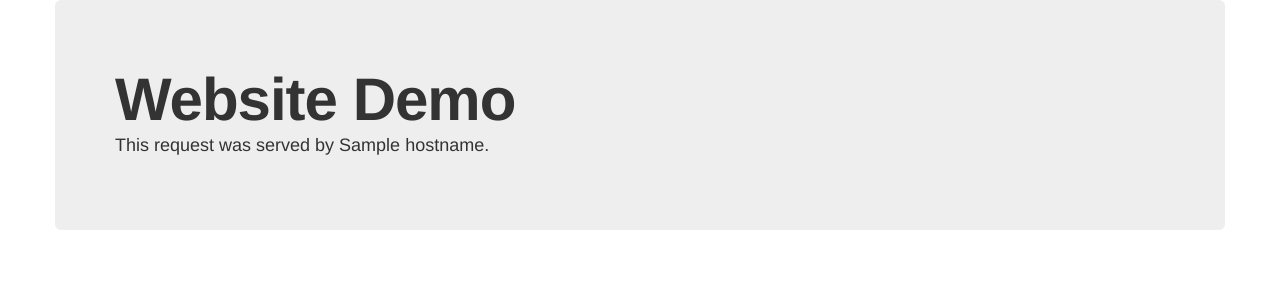
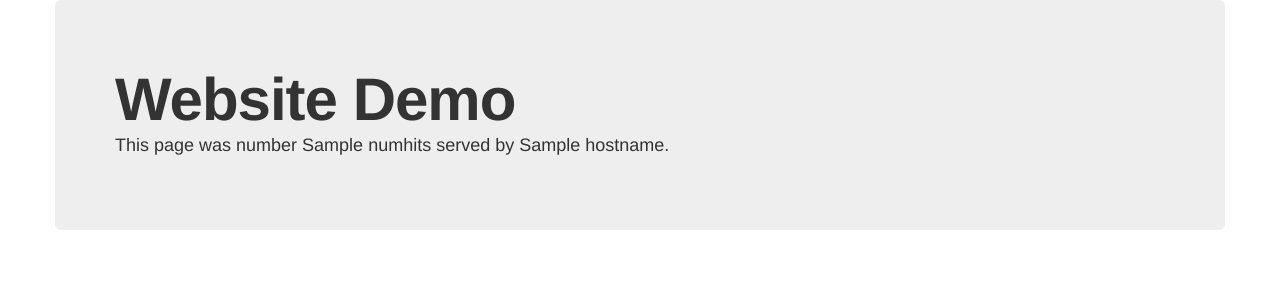
Before and after one commit to skipperkongen/docker-training, a Flask app: template flaskdemo/templates/index.html in a window 1280 px wide. Shown: the top 300 px of the page. Run offline with Flask 2, Linux system fonts and the light colour scheme; the template is opened without the code that fills it: most values are stand-ins (such as "Sample title", 1, 10 or a date in 2020); some libraries are stand-ins or nearby versions.

Commit message:
added counter

```diff
--- a/flaskdemo/requirements.txt
+++ b/flaskdemo/requirements.txt
@@ -5,4 +5,5 @@ gunicorn==19.9.0
 itsdangerous==1.1.0
 jinja2==2.10.1
 markupsafe==1.1.1
+redis==3.2.1
 werkzeug==0.15.5
--- a/flaskdemo/server.py
+++ b/flaskdemo/server.py
@@ -1,10 +1,23 @@
 from flask import Flask, send_from_directory, render_template
-
+import redis
 import socket
 
 
 app = Flask(__name__)
+cache = redis.Redis(host='redis', port=6379)
 hostname = socket.gethostname()
+
+
+def get_hit_count():
+    retries = 5
+    while True:
+        try:
+            return cache.incr('hits')
+        except redis.exceptions.ConnectionError as exc:
+            if retries == 0:
+                raise exc
+            retries -= 1
+            time.sleep(0.5)
 
 
 @app.errorhandler(500)
@@ -14,8 +27,11 @@ def error(e):
 
 @app.route("/")
 def index():
-    return render_template( "index.html",
-        hostname=hostname)
+    try:
+        numhits = get_hit_count()
+    except:
+        numhits = '? (counter unavailable)'
+    return render_template("index.html", hostname=hostname, numhits=numhits)
 
 
 @app.route("/assets/<path:path>")
--- a/flaskdemo/templates/index.html
+++ b/flaskdemo/templates/index.html
@@ -15,7 +15,7 @@
     <div class="container">
       <div class="hero-unit">
         <h1>Website Demo</h1>
-        <p>This request was served by {{ hostname }}.</p>
+        <p>This page was number {{ numhits }} served by {{ hostname }}.</p>
       </div>
     </div>
 
```
Also changed, not shown: 2 other files.
